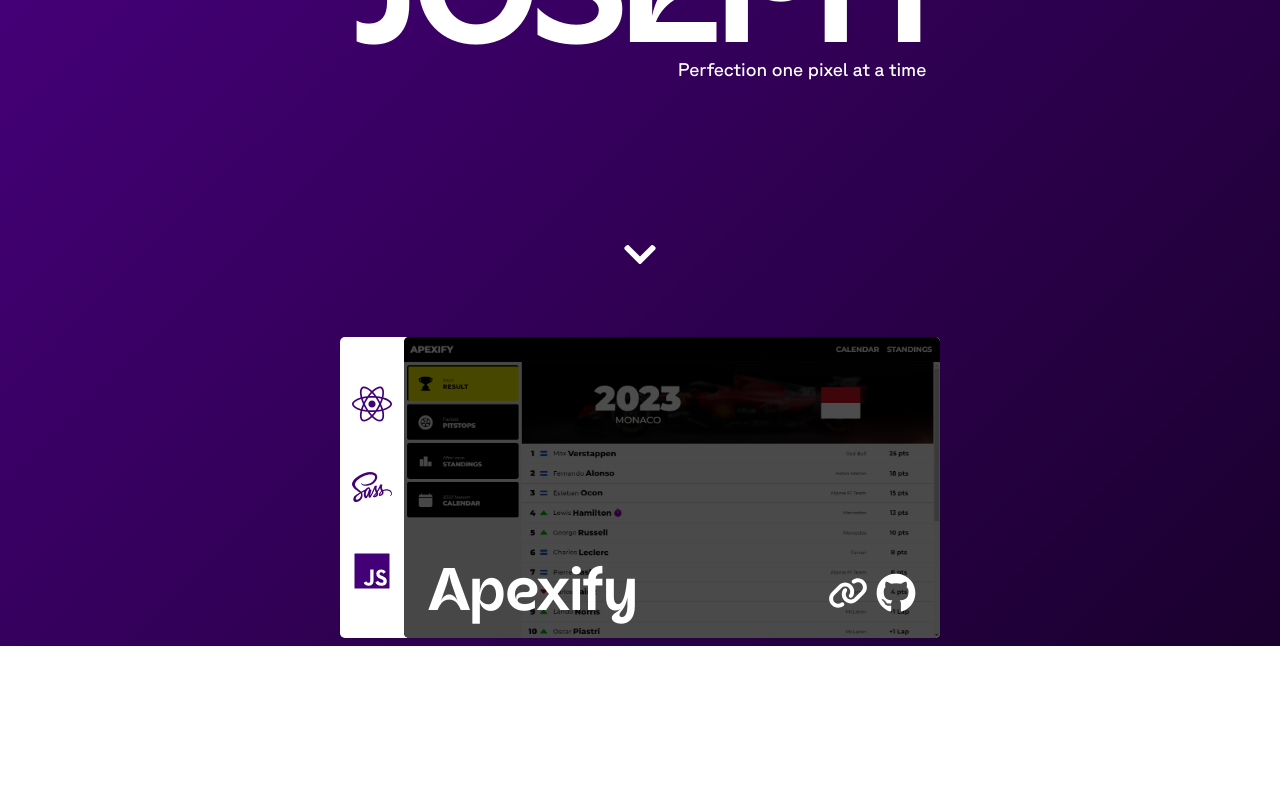
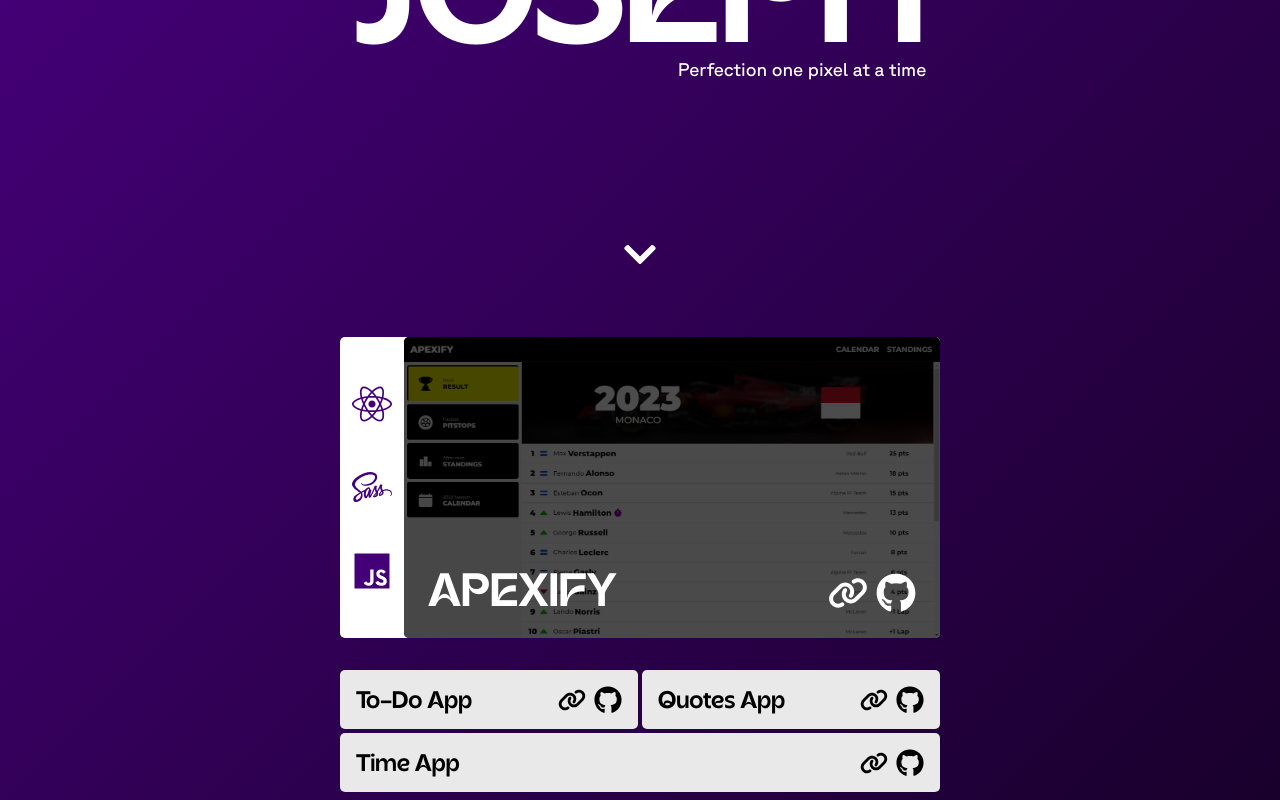
Before and after one commit to jquirozz/Portfolio, a React (Vite) app: page / in a window 1280 px wide. Shown: the part 415-1215 px from the top of the page. Before the commit the page ends 1061 px from the top, so only its background shows below. Built offline with nearby package versions, Linux system fonts and the light colour scheme.

Commit message:
Mail notification & SideWork card

```diff
--- a/src/pages/contact/Contact.jsx
+++ b/src/pages/contact/Contact.jsx
@@ -24,7 +24,6 @@
     }, 2000)
   }
 
-  // Reset sent or error after 3 second
   useEffect(() => {
     if (sent || error) {
       setTimeout(() => {
--- a/src/pages/contact/components/ContactForm.jsx
+++ b/src/pages/contact/components/ContactForm.jsx
@@ -12,7 +12,6 @@
 const TEMPLATE_ID = 'template_c4zp9tq'
 const PUBLIC_KEY = '8f8ZQWGWsnvc8CVp8'
 
-// eslint-disable-next-line react/prop-types
 function ContactForm ({ sent, setSent, setError }) {
   const form = useRef()
   const [name, setName] = useState('')
--- a/src/pages/contact/components/ContactForm.scss
+++ b/src/pages/contact/components/ContactForm.scss
@@ -6,12 +6,12 @@
 
     & header {
         display: flex;
-        gap: 0.5rem;
+        gap: 0.75rem;
         // .ContactInput
     }
     & footer {
         display: grid;
-        gap: 0.5rem;
+        gap: 0.75rem;
 
         .ContactInput {
             & textarea {
@@ -19,12 +19,15 @@
             }
         }
         & button {
-            padding: 0.5rem;
+            padding: 0.75rem;
+
+            font-size: 1rem;
+            font-weight: 900;
 
             cursor: pointer;
             border-radius: 5px;
 
-            background: #fff;
+            background: #f5f5f5;
             color: $main;
         }
     }
--- a/src/pages/contact/components/ContactInput.jsx
+++ b/src/pages/contact/components/ContactInput.jsx
@@ -2,12 +2,10 @@
 import './ContactInput.scss'
 import { GoAlertFill } from 'react-icons/go'
 
-// eslint-disable-next-line react/prop-types
 function ContactInput ({ name, type, id, value, setValue, errors }) {
   const [alert, setAlert] = useState(false)
 
   useEffect(() => {
-    // eslint-disable-next-line react/prop-types
     const isError = errors.some(error => error === name)
     setAlert(isError)
   }, [errors, name])
--- a/src/pages/contact/components/MailNotification.jsx
+++ b/src/pages/contact/components/MailNotification.jsx
@@ -4,7 +4,6 @@
   MdOutlineSentimentVeryDissatisfied as Sad
 } from 'react-icons/md'
 
-// eslint-disable-next-line react/prop-types
 function MailNotification ({ sent, error }) {
   const checkProps = (op1, op2) => {
     if (sent) return op1
--- a/src/pages/contact/components/MailNotification.scss
+++ b/src/pages/contact/components/MailNotification.scss
@@ -17,8 +17,6 @@
         gap: 1rem;
         padding: 1rem;
 
-        width: 280px;
-
         border-radius: 0.5rem;
         box-shadow: 0 0 20px #000;
 
@@ -31,9 +29,6 @@
             width: 100%;
             aspect-ratio: 1;
 
-            border: 2px solid $main;
-            border-radius: 50%;
-
             & svg {
                 font-size: 15rem;
             }
@@ -42,6 +37,7 @@
             @include grid-center;
 
             & h2 {
+                font-size: 1.25rem;
             }
         }
     }
--- a/src/pages/work/Work.jsx
+++ b/src/pages/work/Work.jsx
@@ -1,7 +1,11 @@
 import Card from './components/Card'
+import SideCard from './components/SideCard'
 
 import './Work.scss'
 import { FaReact, FaSass, FaJs } from 'react-icons/fa6'
+
+const MAIN_STACK = [<FaReact key={0} />, <FaSass key={1} />, <FaJs key={2} />]
+const SIDE_GHURL = 'https://github.com/jquirozz/React-side-projects'
 
 const WORKS = [
   {
@@ -9,13 +13,34 @@
     url: 'https://apexif1y.netlify.app/',
     ghUrl: 'https://github.com/jquirozz/Apexify',
     imgPath: '/work/apexify',
-    stack: [<FaReact key={0} />, <FaSass key={1} />, <FaJs key={2} />]
+    stack: MAIN_STACK
+  }
+]
+const SIDE_WORKS = [
+  {
+    name: 'To-Do App',
+    url: 'https://jqui-todo.netlify.app/',
+    ghUrl: SIDE_GHURL,
+    stack: MAIN_STACK
+  },
+  {
+    name: 'Quotes App',
+    url: 'https://jqui-quote-generator.netlify.app/',
+    ghUrl: SIDE_GHURL,
+    stack: MAIN_STACK
+  },
+  {
+    name: 'Time App',
+    url: 'https://jqui-time.netlify.app/',
+    ghUrl: SIDE_GHURL,
+    stack: MAIN_STACK
   }
 ]
 
 function Work () {
   return (
     <div className='Work'>
+      <section className='main'>
         {WORKS.map((w, key) => (
           <Card
             name={w.name}
@@ -26,6 +51,18 @@
             key={key}
           />
         ))}
+      </section>
+      <section className='side'>
+        {SIDE_WORKS.map((w, key) => (
+          <SideCard
+            name={w.name}
+            url={w.url}
+            ghUrl={w.ghUrl}
+            stack={w.stack}
+            key={key}
+          />
+        ))}
+      </section>
     </div>
   )
 }
--- a/src/pages/work/Work.scss
+++ b/src/pages/work/Work.scss
@@ -9,4 +9,18 @@
     & header {
         display: none;
     }
+
+    .main,
+    .side {
+        display: flex;
+        flex-wrap: wrap;
+        align-items: center;
+        justify-content: center;
+
+        gap: 0.25rem;
+
+        width: 100%;
+        max-width: 600px;
+        min-width: 275px;
+    }
 }
--- a/src/pages/work/components/Card.scss
+++ b/src/pages/work/components/Card.scss
@@ -5,7 +5,6 @@
     flex-direction: row-reverse;
 
     width: 100%;
-    max-width: 600px;
 
     overflow: hidden;
     border-radius: 5px;
@@ -50,6 +49,7 @@
             line-height: 2.5rem;
 
             & h1 {
+                text-transform: uppercase;
             }
             .links {
                 display: flex;
--- /dev/null
+++ b/src/pages/work/components/SideCard.jsx
@@ -0,0 +1,22 @@
+import { Link } from 'react-router-dom'
+
+import './SideCard.scss'
+import { FaLink, FaGithub } from 'react-icons/fa6'
+
+function SideCard ({ name, url, ghUrl, stack }) {
+  return (
+    <div className='SideCard'>
+      <h2>{name}</h2>
+      <aside>
+        <Link to={url}>
+          <FaLink />
+        </Link>
+        <Link to={ghUrl}>
+          <FaGithub />
+        </Link>
+      </aside>
+    </div>
+  )
+}
+
+export default SideCard
--- /dev/null
+++ b/src/pages/work/components/SideCard.scss
@@ -0,0 +1,47 @@
+@use "/src/index.scss" as *;
+
+.SideCard {
+    flex: 1;
+
+    display: flex;
+    flex-wrap: wrap;
+    align-items: center;
+    justify-content: space-between;
+
+    gap: 1rem;
+    padding: 1rem;
+    padding-bottom: 0.75rem;
+
+    min-width: 250px;
+
+    border-radius: 5px;
+
+    filter: brightness(0.95);
+
+    color: #000;
+    background: #f5f5f5;
+
+    & h2 {
+        font-size: 1.5rem;
+    }
+    & section,
+    aside {
+        display: flex;
+        align-items: center;
+        justify-content: end;
+
+        gap: 0.5rem;
+
+        & svg {
+            font-size: 1.75rem;
+
+            &:hover {
+                color: $main;
+            }
+        }
+    }
+
+    &:hover {
+        filter: none;
+    }
+}
```
Lines whose indentation alone changed are shown as unchanged.
